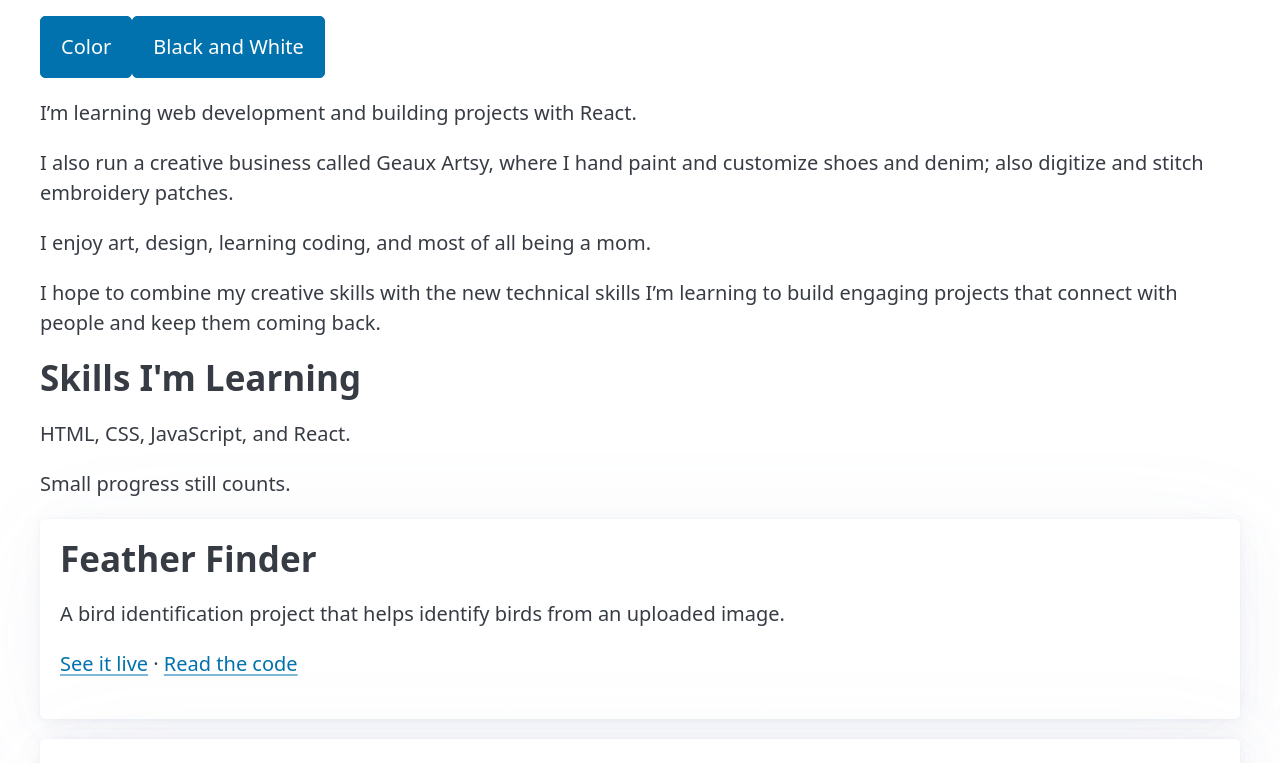
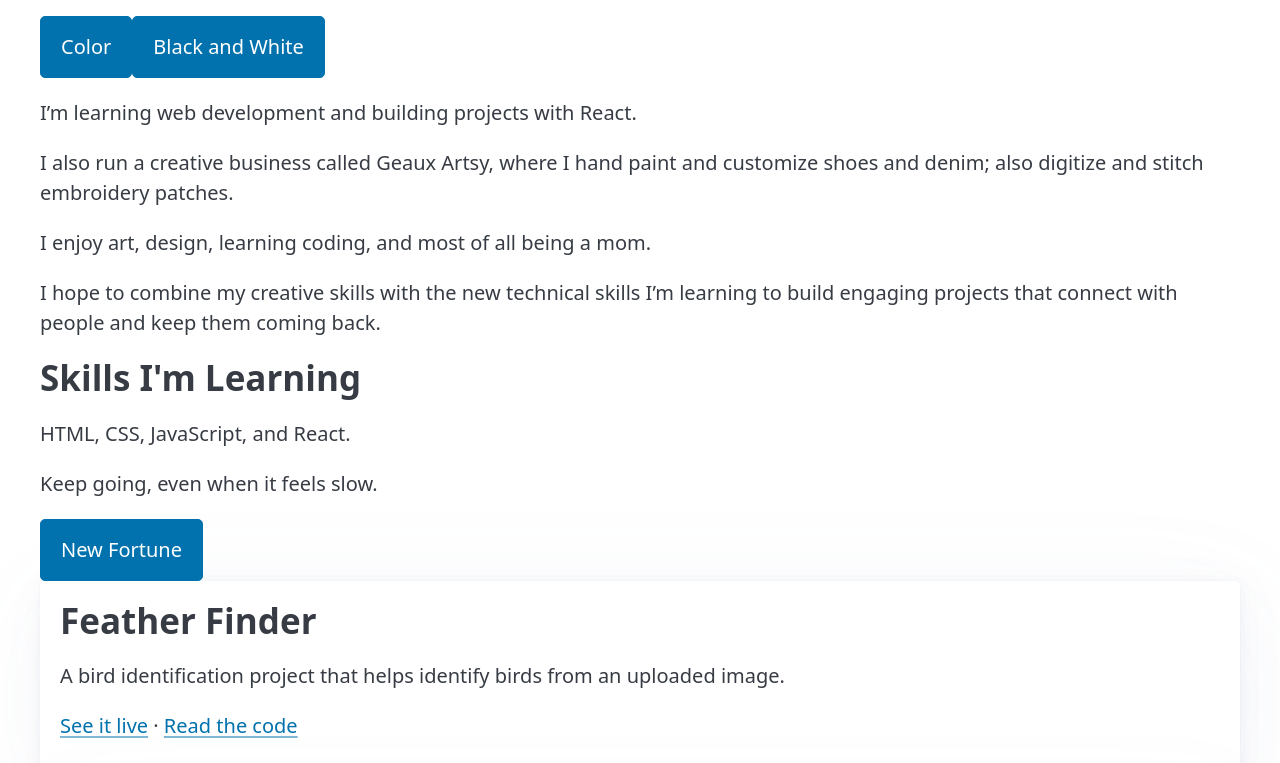
Before and after one commit to KevinikaL/portfolio, a React (Vite) app: page / in a window 1280 px wide. Shown: the part 409-1172 px from the top of the page. Built offline with nearby package versions, Linux system fonts and the light colour scheme.

Commit message:
add a New Fortune button closes #7

```diff
--- a/src/Fortune.jsx
+++ b/src/Fortune.jsx
@@ -1,17 +1,41 @@
+// Import React's useState hook
+import { useState } from 'react'
+
+// helper function
 function randomNumber(min, max) {
+  // Return a random whole number between min and max
   return Math.floor(Math.random() * (max - min + 1)) + min
 }
 
 function Fortune() {
+  // These fortunes do not change, so use const
   const fortunes = [
+    // fortune messages
     "Keep going, even when it feels slow.",
     "Small progress still counts.",
     "You are building something one step at a time."
+
   ]
 
-  const index = randomNumber(0, fortunes.length - 1)
+  // Remember which fortune is currently showing
+  const [index, setIndex] = useState(0)
 
-  return <p>{fortunes[index]}</p>
+  // Pick a new random fortune when the button is clicked
+  const newFortune = () => {
+    setIndex(randomNumber(0, fortunes.length - 1))
+  }
+
+  return (
+    // One outer div wraps the fortune and button
+    <div>
+      {/* Show the fortune at the current index */}
+      <p>{fortunes[index]}</p>
+
+      {/* Run newFortune when the visitor clicks */}
+      <button onClick={newFortune}>New Fortune</button>
+    </div>
+  )
 }
 
+// Make Fortune available to App.jsx
 export default Fortune
```
